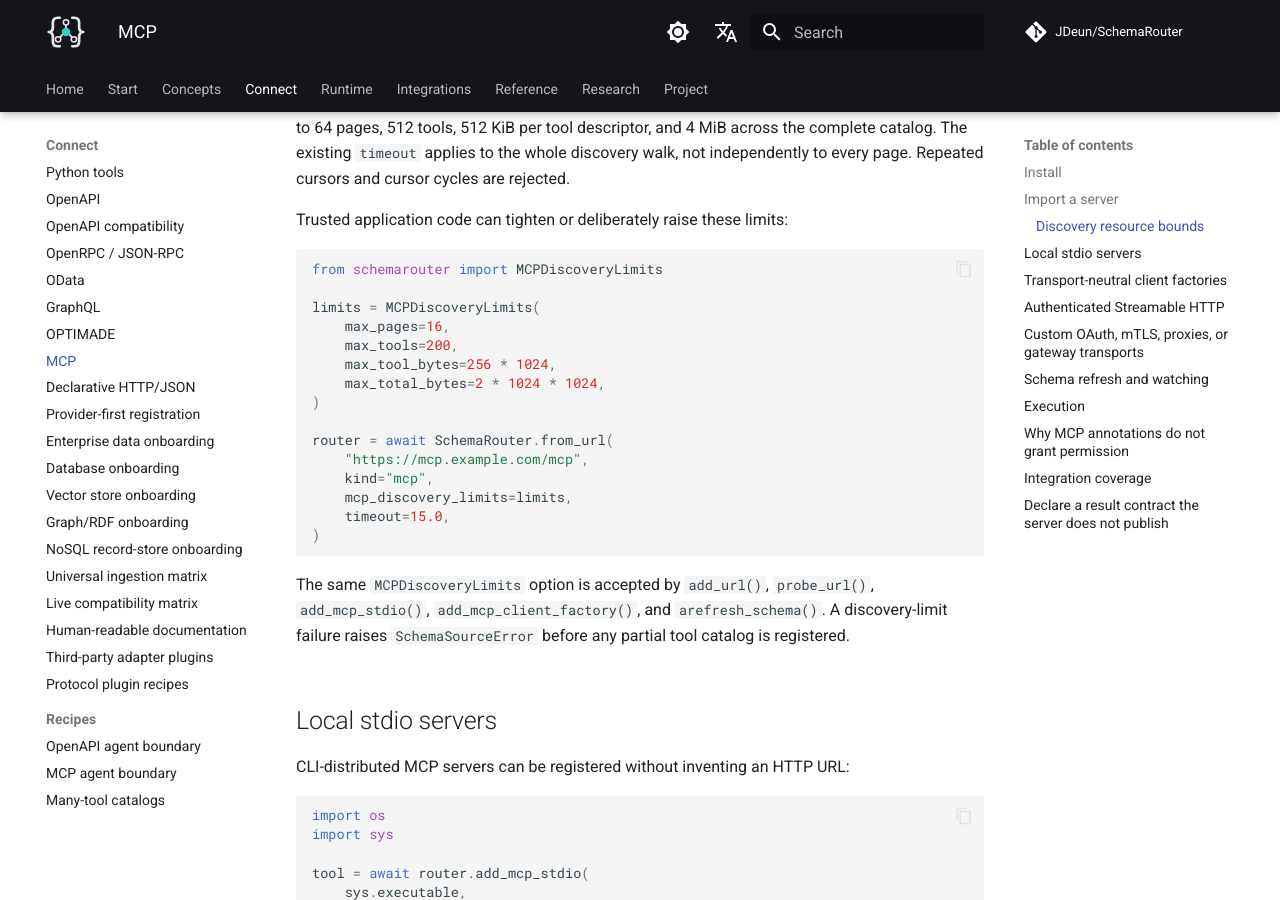
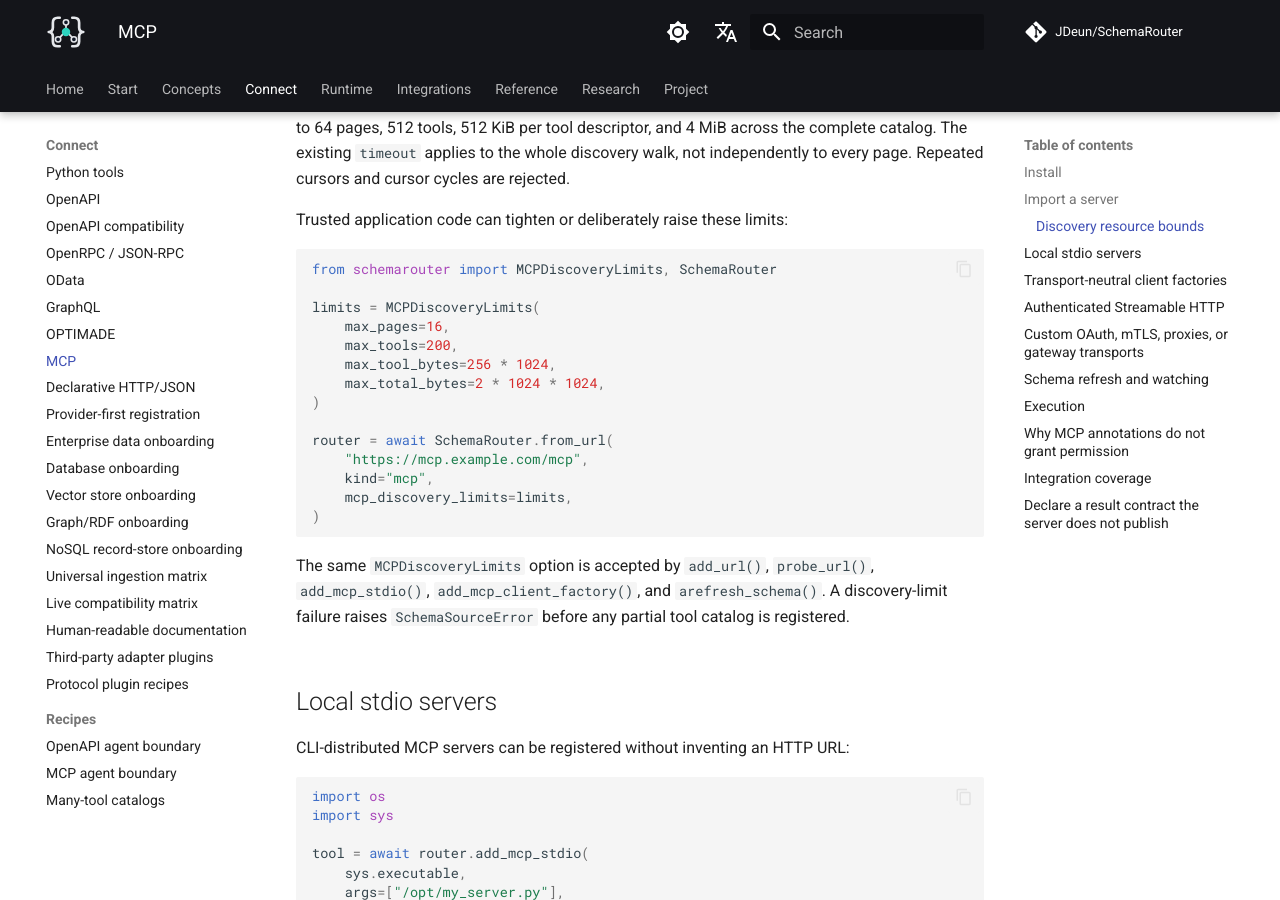
Before and after one commit to JDeun/SchemaRouter, an MkDocs documentation site: the page built from docs/guides/mcp.md, in a window 1280 px wide and 900 px high, scrolled down 960 px. Built offline with MkDocs 1.6.1 and Material for MkDocs 9.7.7, drawn with Linux system fonts in a browser that asks for light colours; comment, search, counter and statistics services are not loaded.

Commit message:
docs(mcp): keep discovery limit example executable

````diff
--- a/docs/guides/mcp.md
+++ b/docs/guides/mcp.md
@@ -45,7 +45,7 @@ cursor cycles are rejected.
 Trusted application code can tighten or deliberately raise these limits:
 
 ```python
-from schemarouter import MCPDiscoveryLimits
+from schemarouter import MCPDiscoveryLimits, SchemaRouter
 
 limits = MCPDiscoveryLimits(
     max_pages=16,
@@ -58,7 +58,6 @@ router = await SchemaRouter.from_url(
     "https://mcp.example.com/mcp",
     kind="mcp",
     mcp_discovery_limits=limits,
-    timeout=15.0,
 )
 ```
 
````
